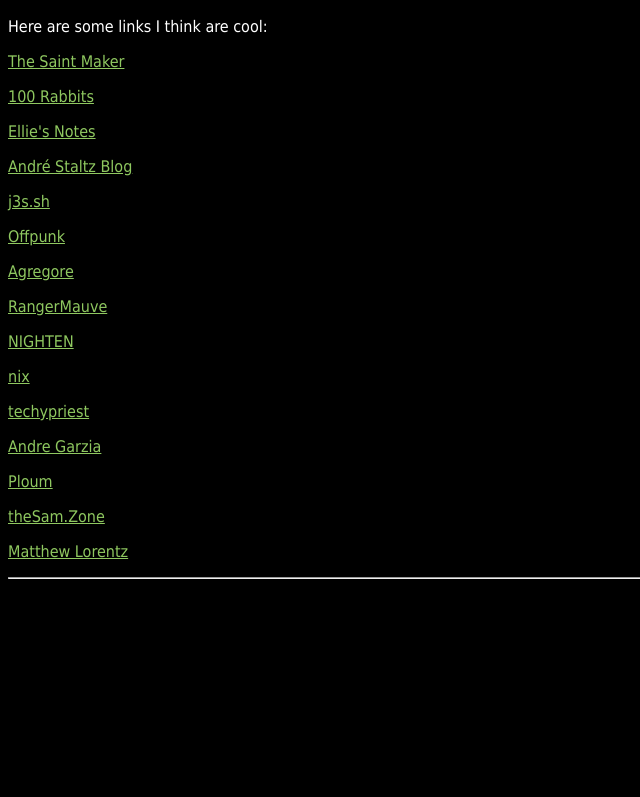
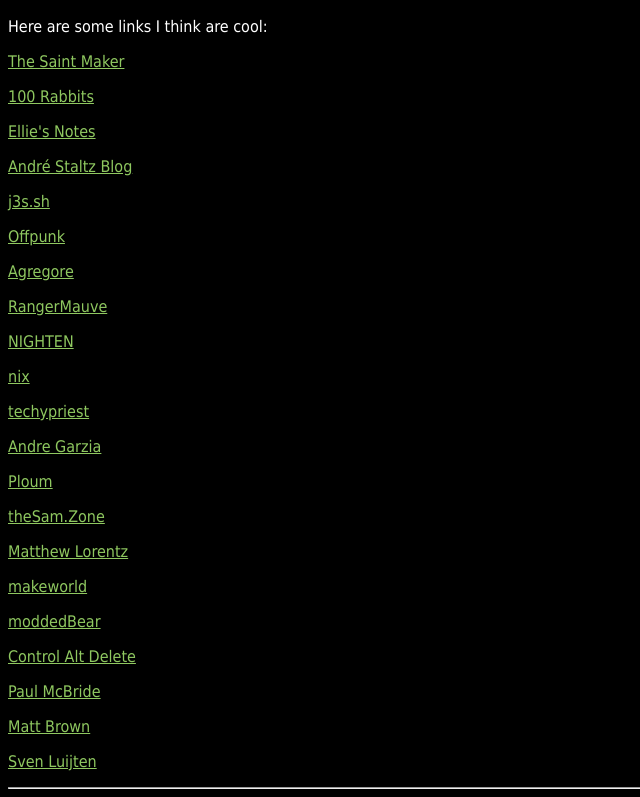
Before and after one commit to davidbaunach/website, a plain HTML site: page index.html in a window 1280 px wide. Shown: the part 2400-3197 px from the top of the page, without its empty margins (0-640 px from the left). Before the commit the page ends 2987 px from the top, so only its background shows below. Drawn offline with Linux system fonts and the light colour scheme.

Commit message:
added moar links

```diff
--- a/index.html
+++ b/index.html
@@ -902,6 +902,12 @@
         <p></p><a style="color: #8fc860; font-family: Tahoma, sans-serif;" href="https://ploum.net/index_en.html" target="_blank" rel="noopener">Ploum</a></p>
         <p></p><a style="color: #8fc860; font-family: Tahoma, sans-serif;" href="https://thesam.zone/" target="_blank" rel="noopener">theSam.Zone</a></p>
         <p></p><a style="color: #8fc860; font-family: Tahoma, sans-serif;" href="https://mattlorentz.com/" target="_blank" rel="noopener">Matthew Lorentz</a></p>
+        <p></p><a style="color: #8fc860; font-family: Tahoma, sans-serif;" href="https://www.makeworld.space/" target="_blank" rel="noopener">makeworld</a></p>
+        <p></p><a style="color: #8fc860; font-family: Tahoma, sans-serif;" href="https://moddedbear.com/" target="_blank" rel="noopener">moddedBear</a></p>
+        <p></p><a style="color: #8fc860; font-family: Tahoma, sans-serif;" href="https://controlaltdelete.technology/" target="_blank" rel="noopener">Control Alt Delete</a></p>
+        <p></p><a style="color: #8fc860; font-family: Tahoma, sans-serif;" href="https://paulmcbride.com/" target="_blank" rel="noopener">Paul McBride</a></p>
+        <p></p><a style="color: #8fc860; font-family: Tahoma, sans-serif;" href="https://www.mattb.nz/" target="_blank" rel="noopener">Matt Brown</a></p>
+        <p></p><a style="color: #8fc860; font-family: Tahoma, sans-serif;" href="https://svenluijten.com/" target="_blank" rel="noopener">Sven Luijten</a></p>
         <hr>
 
 	</body>
```
